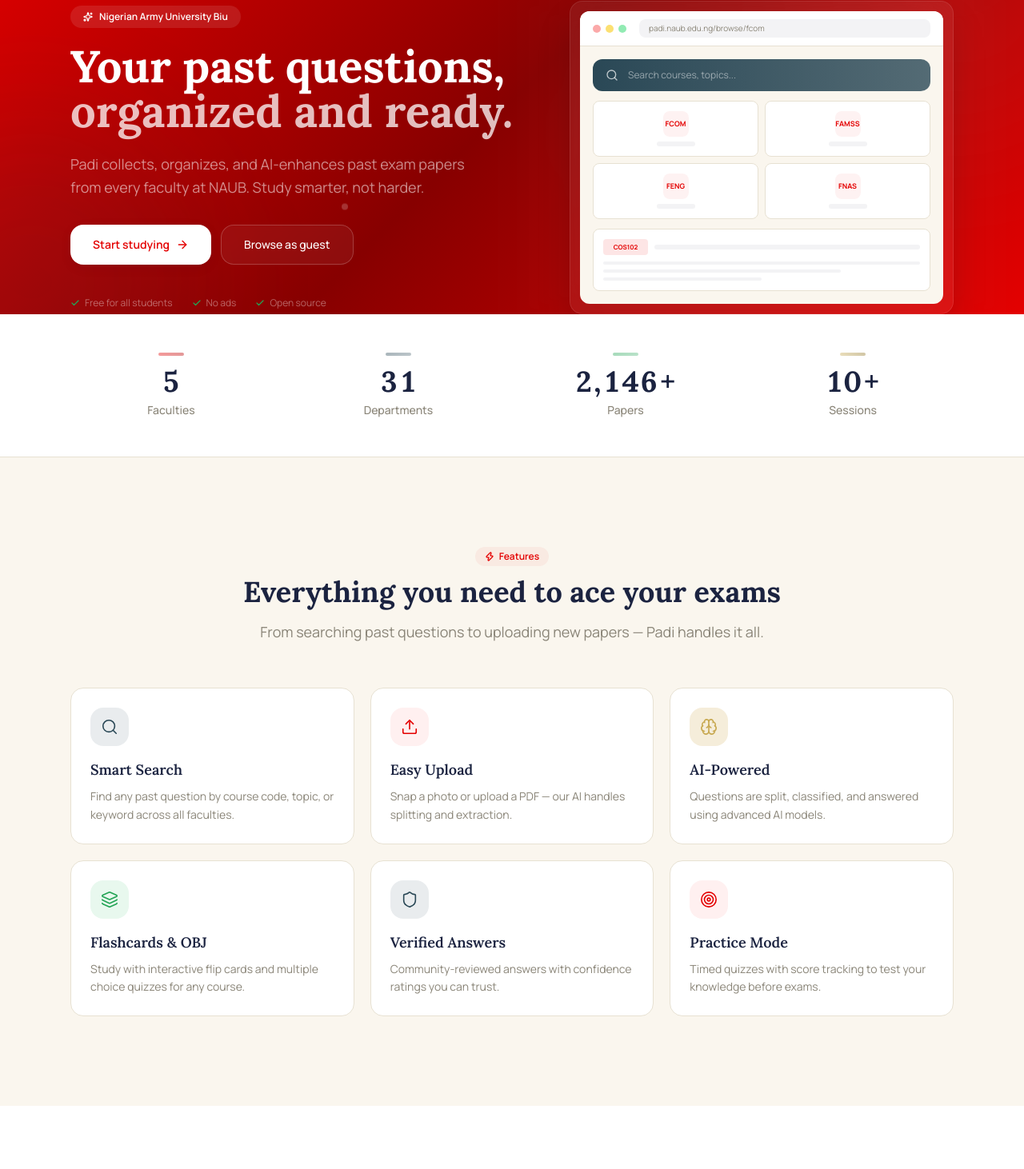
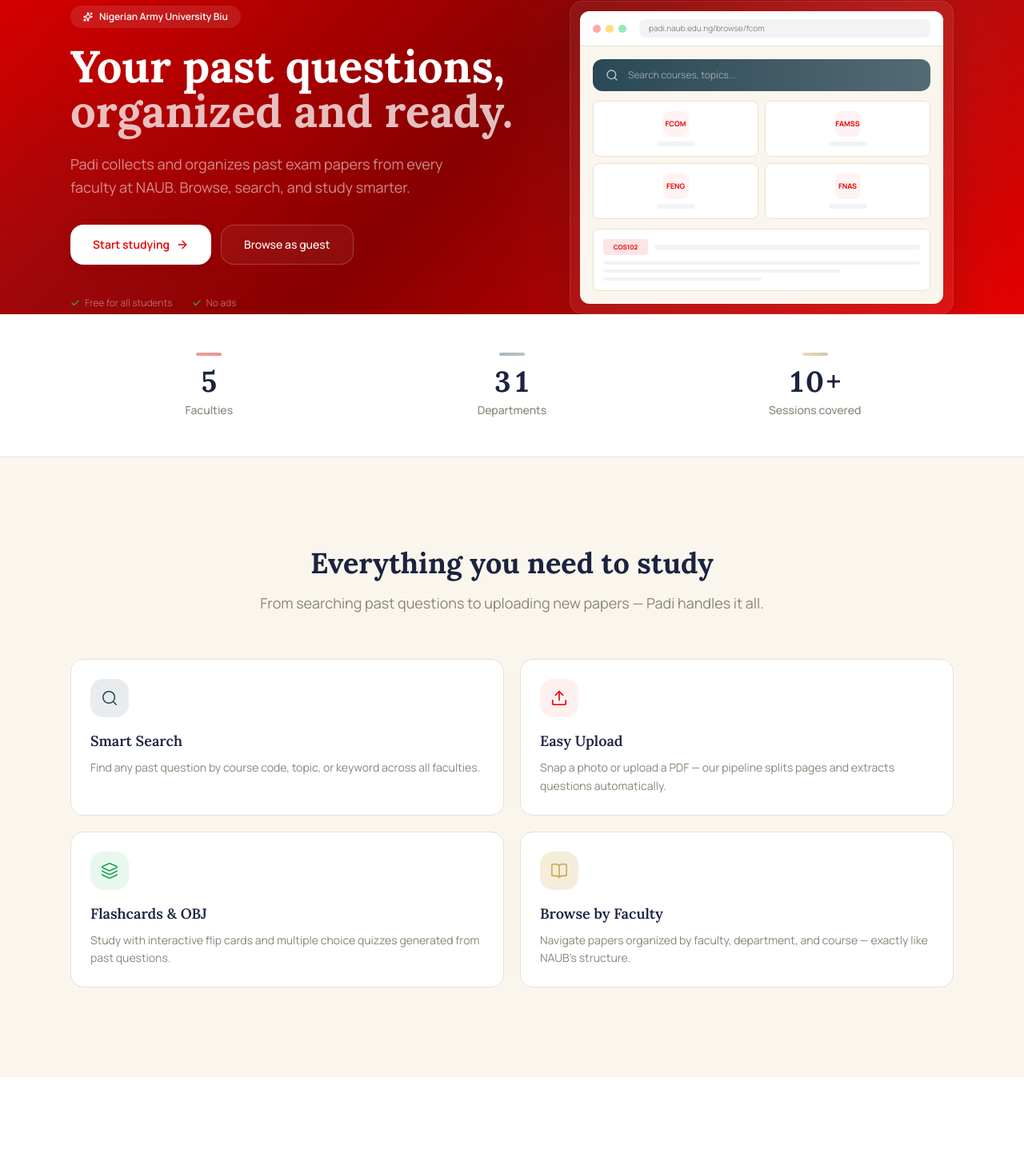
Before and after one commit to Don-Vicks/naub-question-bank, a Next.js app in the folder apps/frontend/: page / in a window 1280 px wide. Shown: the part 139-1601 px from the top of the page at 80% size. Built offline with nearby package versions, Linux system fonts and the light colour scheme.

Commit message:
refactor: simplify landing page by removing testimonials, animated counters, and excess features

```diff
--- a/apps/frontend/src/app/page.tsx
+++ b/apps/frontend/src/app/page.tsx
@@ -7,52 +7,16 @@
   Search,
   Upload,
   BookOpen,
-  Shield,
-  Zap,
-  Users,
   ArrowRight,
   Check,
   GraduationCap,
-  FileText,
   Sparkles,
-  Brain,
-  Target,
-  Clock,
+  Layers,
   ChevronRight,
-  Star,
-  Layers,
 } from 'lucide-react';
 import { FACULTIES, getDepartmentsByFaculty } from '@/lib/naub-data';
 import { useAuthStore } from '@/lib/auth-store';
 import { Logo } from '@/components/ui/Logo';
-
-function AnimatedCounter({ end, suffix = '' }: { end: number; suffix?: string }) {
-  const [count, setCount] = useState(0);
-
-  useEffect(() => {
-    const duration = 2000;
-    const steps = 60;
-    const increment = end / steps;
-    let current = 0;
-    const timer = setInterval(() => {
-      current += increment;
-      if (current >= end) {
-        setCount(end);
-        clearInterval(timer);
-      } else {
-        setCount(Math.floor(current));
-      }
-    }, duration / steps);
-    return () => clearInterval(timer);
-  }, [end]);
-
-  return (
-    <span>
-      {count.toLocaleString()}
-      {suffix}
-    </span>
-  );
-}
 
 const FEATURES = [
   {
@@ -64,32 +28,20 @@
   {
     icon: Upload,
     title: 'Easy Upload',
-    description: 'Snap a photo or upload a PDF — our AI handles splitting and extraction.',
+    description: 'Snap a photo or upload a PDF — our pipeline splits pages and extracts questions automatically.',
     color: 'bg-army-50 text-army',
-  },
-  {
-    icon: Brain,
-    title: 'AI-Powered',
-    description: 'Questions are split, classified, and answered using advanced AI models.',
-    color: 'bg-naub-gold-light text-naub-gold',
   },
   {
     icon: Layers,
     title: 'Flashcards & OBJ',
-    description: 'Study with interactive flip cards and multiple choice quizzes for any course.',
+    description: 'Study with interactive flip cards and multiple choice quizzes generated from past questions.',
     color: 'bg-naub-green-light text-naub-green',
   },
   {
-    icon: Shield,
-    title: 'Verified Answers',
-    description: 'Community-reviewed answers with confidence ratings you can trust.',
-    color: 'bg-naub-teal/10 text-naub-teal',
-  },
-  {
-    icon: Target,
-    title: 'Practice Mode',
-    description: 'Timed quizzes with score tracking to test your knowledge before exams.',
-    color: 'bg-army-50 text-army',
+    icon: BookOpen,
+    title: 'Browse by Faculty',
+    description: 'Navigate papers organized by faculty, department, and course — exactly like NAUB\'s structure.',
+    color: 'bg-naub-gold-light text-naub-gold',
   },
 ];
 
@@ -103,38 +55,17 @@
   },
   {
     step: '02',
-    icon: Brain,
+    icon: Search,
     title: 'AI processes them',
-    description: 'Our pipeline splits pages, extracts questions, and generates verified answers.',
+    description: 'Our pipeline splits pages, extracts questions, and organizes them by course.',
     color: 'from-naub-teal to-naub-teal/80',
   },
   {
     step: '03',
     icon: BookOpen,
-    title: 'Study & practice',
-    description: 'Browse by faculty, use flashcards, or take timed practice quizzes.',
+    title: 'Study & review',
+    description: 'Browse by faculty, search by keyword, or use flashcards to revise.',
     color: 'from-naub-green to-naub-green/80',
-  },
-];
-
-const TESTIMONIALS = [
-  {
-    name: 'Abdulrahman K.',
-    faculty: 'FCOM — Computer Science',
-    text: 'Padi saved me during exam prep. I found past questions for COS201 in seconds and the flashcards helped me revise between lectures.',
-    rating: 5,
-  },
-  {
-    name: 'Fatima B.',
-    faculty: 'FAMSS — Accounting',
-    text: 'The AI answers are surprisingly accurate. I cross-check with my textbooks and it\'s spot on most times. Best study tool at NAUB.',
-    rating: 5,
-  },
-  {
-    name: 'Ibrahim M.',
-    faculty: 'FENG — Mechanical Engineering',
-    text: 'Uploading my department\'s past papers was so easy. Now everyone in my class can access them. This is what NAUB needed.',
-    rating: 5,
   },
 ];
 
@@ -161,15 +92,9 @@
     <div className="min-h-screen">
       {/* Hero */}
       <section className="relative overflow-hidden bg-gradient-army">
-        {/* Decorative blurs — layered for depth */}
         <div className="absolute inset-0 pointer-events-none">
           <div className="absolute -right-40 -top-40 h-[500px] w-[500px] rounded-full bg-white/[0.04] blur-[100px]" />
           <div className="absolute -bottom-40 -left-40 h-[400px] w-[400px] rounded-full bg-naub-teal/10 blur-[80px]" />
-          <div className="absolute right-1/4 top-1/3 h-64 w-64 rounded-full bg-white/[0.02] blur-[60px]" />
-          {/* Floating accent orbs */}
-          <div className="absolute right-20 top-20 h-3 w-3 rounded-full bg-naub-gold/30 animate-float" />
-          <div className="absolute left-1/3 bottom-32 h-2 w-2 rounded-full bg-white/20 animate-float" style={{ animationDelay: '1s' }} />
-          <div className="absolute right-1/3 top-1/2 h-2.5 w-2.5 rounded-full bg-naub-green/20 animate-float" style={{ animationDelay: '2s' }} />
         </div>
 
         <div className="relative mx-auto max-w-6xl px-6 py-16 lg:py-0">
@@ -208,8 +133,8 @@
                 <span className="text-white/75">organized and ready.</span>
               </h1>
               <p className="mt-6 max-w-lg text-lg text-white/55 leading-relaxed">
-                Padi collects, organizes, and AI-enhances past exam papers from every faculty
-                at NAUB. Study smarter, not harder.
+                Padi collects and organizes past exam papers from every faculty
+                at NAUB. Browse, search, and study smarter.
               </p>
               <div className="mt-8 flex flex-wrap gap-3">
                 <Link
@@ -241,22 +166,15 @@
                   <Check size={12} strokeWidth={2.5} className="text-naub-green" />
                   No ads
                 </span>
-                <span className="flex items-center gap-1.5">
-                  <Check size={12} strokeWidth={2.5} className="text-naub-green" />
-                  Open source
-                </span>
               </div>
             </div>
 
             {/* Device mockup */}
             <div className="hidden lg:block">
               <div className="relative">
-                {/* Glow behind */}
                 <div className="absolute -inset-8 rounded-3xl bg-white/[0.03] blur-2xl" />
-                {/* Device frame */}
                 <div className="relative rounded-2xl border border-white/10 bg-white/[0.06] p-3 backdrop-blur-xl shadow-2xl">
                   <div className="rounded-xl bg-paper overflow-hidden">
-                    {/* Browser chrome */}
                     <div className="flex items-center gap-2 border-b border-line bg-white px-4 py-2.5">
                       <div className="flex gap-1.5">
                         <div className="h-2.5 w-2.5 rounded-full bg-red-400/60" />
@@ -267,7 +185,6 @@
                         padi.naub.edu.ng/browse/fcom
                       </div>
                     </div>
-                    {/* Content mockup */}
                     <div className="p-4 space-y-3">
                       <div className="flex items-center gap-3 rounded-xl bg-gradient-to-r from-naub-teal to-naub-teal/80 px-4 py-3">
                         <Search size={16} className="text-white/70" />
@@ -310,7 +227,6 @@
 
       {/* Stats */}
       <section className="relative border-b border-line bg-white overflow-hidden">
-        {/* Subtle dot texture */}
         <div
           className="pointer-events-none absolute inset-0 opacity-[0.02]"
           style={{
@@ -319,20 +235,19 @@
           }}
         />
         <div className="relative mx-auto max-w-6xl px-6 py-12">
-          <div className="grid grid-cols-2 gap-8 md:grid-cols-4">
+          <div className="grid grid-cols-2 gap-8 md:grid-cols-3">
             {[
-              { value: 5, label: 'Faculties', suffix: '', accent: 'from-army to-army-700' },
-              { value: 31, label: 'Departments', suffix: '', accent: 'from-naub-teal to-naub-teal/80' },
-              { value: 2146, label: 'Papers', suffix: '+', accent: 'from-naub-green to-naub-green/80' },
-              { value: 10, label: 'Sessions', suffix: '+', accent: 'from-naub-gold to-marigold-600' },
-            ].map(({ value, label, suffix, accent }) => (
+              { value: '5', label: 'Faculties', accent: 'from-army to-army-700' },
+              { value: '31', label: 'Departments', accent: 'from-naub-teal to-naub-teal/80' },
+              { value: '10+', label: 'Sessions covered', accent: 'from-naub-gold to-marigold-600' },
+            ].map(({ value, label, accent }) => (
               <div key={label} className="group text-center">
                 <div className={`mx-auto mb-3 h-1 w-8 rounded-full bg-gradient-to-r ${accent} opacity-40 transition-all duration-300 group-hover:w-12 group-hover:opacity-80`} />
                 <p
                   className="text-3xl font-bold text-ink md:text-4xl tabular-nums"
                   style={{ fontFamily: "'Lora', Georgia, serif" }}
                 >
-                  <AnimatedCounter end={value} suffix={suffix} />
+                  {value}
                 </p>
                 <p className="mt-1.5 text-sm text-muted font-medium">{label}</p>
               </div>
@@ -345,30 +260,23 @@
       <section className="bg-paper py-20 lg:py-28">
         <div className="mx-auto max-w-6xl px-6">
           <div className="text-center mb-14">
-            <span className="mb-3 inline-flex items-center gap-1.5 rounded-full bg-army/5 px-3 py-1 text-xs font-semibold text-army">
-              <Zap size={12} strokeWidth={2.5} />
-              Features
-            </span>
             <h2
               className="text-3xl font-bold text-ink md:text-4xl"
               style={{ fontFamily: "'Lora', Georgia, serif" }}
             >
-              Everything you need to ace your exams
+              Everything you need to study
             </h2>
             <p className="mt-4 text-lg text-muted max-w-2xl mx-auto">
               From searching past questions to uploading new papers — Padi handles it all.
             </p>
           </div>
 
-          <div className="grid grid-cols-1 gap-5 sm:grid-cols-2 lg:grid-cols-3">
+          <div className="grid grid-cols-1 gap-5 sm:grid-cols-2">
             {FEATURES.map(({ icon: Icon, title, description, color }) => (
               <div
                 key={title}
                 className="group relative overflow-hidden rounded-2xl border border-line bg-white p-6 transition-all duration-300 hover:border-army/15 hover:shadow-card-hover hover:translate-y-[-2px]"
               >
-                {/* Shine sweep */}
-                <div className="absolute -left-full top-0 h-full w-1/2 -skew-x-12 bg-gradient-to-r from-transparent via-white/20 to-transparent transition-transform duration-700 group-hover:translate-x-[300%]" />
-
                 <div
                   className={`mb-4 flex h-12 w-12 items-center justify-center rounded-2xl ${color} transition-all duration-300 group-hover:scale-110 group-hover:shadow-lg`}
                 >
@@ -388,20 +296,15 @@
       <section className="bg-white py-20 lg:py-28">
         <div className="mx-auto max-w-6xl px-6">
           <div className="text-center mb-14">
-            <span className="mb-3 inline-flex items-center gap-1.5 rounded-full bg-naub-teal/10 px-3 py-1 text-xs font-semibold text-naub-teal">
-              <Clock size={12} strokeWidth={2.5} />
-              How it works
-            </span>
             <h2
               className="text-3xl font-bold text-ink md:text-4xl"
               style={{ fontFamily: "'Lora', Georgia, serif" }}
             >
-              Three steps to better grades
+              How it works
             </h2>
           </div>
 
           <div className="relative grid grid-cols-1 gap-8 md:grid-cols-3">
-            {/* Connecting line (desktop) */}
             <div className="absolute left-1/6 right-1/6 top-12 hidden h-px bg-gradient-to-r from-army/20 via-naub-teal/20 to-naub-green/20 md:block" />
 
             {STEPS.map(({ step, icon: Icon, title, description, color }) => (
@@ -435,10 +338,6 @@
       <section className="bg-paper py-20 lg:py-28">
         <div className="mx-auto max-w-6xl px-6">
           <div className="text-center mb-14">
-            <span className="mb-3 inline-flex items-center gap-1.5 rounded-full bg-naub-green-light px-3 py-1 text-xs font-semibold text-naub-green">
-              <GraduationCap size={12} strokeWidth={2.5} />
-              Coverage
-            </span>
             <h2
               className="text-3xl font-bold text-ink md:text-4xl"
               style={{ fontFamily: "'Lora', Georgia, serif" }}
@@ -487,57 +386,11 @@
         </div>
       </section>
 
-      {/* Testimonials */}
-      <section className="bg-white py-20 lg:py-28">
-        <div className="mx-auto max-w-6xl px-6">
-          <div className="text-center mb-14">
-            <span className="mb-3 inline-flex items-center gap-1.5 rounded-full bg-naub-gold-light px-3 py-1 text-xs font-semibold text-naub-gold">
-              <Star size={12} strokeWidth={2.5} />
-              Testimonials
-            </span>
-            <h2
-              className="text-3xl font-bold text-ink md:text-4xl"
-              style={{ fontFamily: "'Lora', Georgia, serif" }}
-            >
-              Loved by NAUB students
-            </h2>
-          </div>
-
-          <div className="grid grid-cols-1 gap-6 md:grid-cols-3">
-            {TESTIMONIALS.map((t) => (
-              <div
-                key={t.name}
-                className="relative overflow-hidden rounded-2xl border border-line bg-paper p-6 transition-all duration-300 hover:shadow-card-hover hover:border-army/10"
-              >
-                {/* Subtle gold accent on hover */}
-                <div className="absolute -right-8 -top-8 h-24 w-24 rounded-full bg-naub-gold/5 transition-transform duration-500 hover:scale-150" />
-
-                <div className="relative">
-                  <div className="mb-3 flex gap-0.5">
-                    {Array.from({ length: t.rating }).map((_, i) => (
-                      <Star key={i} size={14} fill="currentColor" className="text-naub-gold" />
-                    ))}
-                  </div>
-                  <p className="text-sm text-ink leading-relaxed mb-4">&ldquo;{t.text}&rdquo;</p>
-                  <div className="border-t border-line pt-4">
-                    <p className="text-sm font-semibold text-ink">{t.name}</p>
-                    <p className="text-xs text-muted mt-0.5">{t.faculty}</p>
-                  </div>
-                </div>
-              </div>
-            ))}
-          </div>
-        </div>
-      </section>
-
       {/* CTA */}
       <section className="relative overflow-hidden bg-gradient-army py-20 lg:py-28">
         <div className="absolute inset-0 pointer-events-none">
           <div className="absolute -right-32 -top-32 h-80 w-80 rounded-full bg-white/[0.04] blur-[80px]" />
           <div className="absolute -bottom-32 -left-32 h-80 w-80 rounded-full bg-naub-teal/10 blur-[80px]" />
-          {/* Floating accent orbs */}
-          <div className="absolute left-1/4 top-1/4 h-2 w-2 rounded-full bg-naub-gold/25 animate-float" style={{ animationDelay: '0.5s' }} />
-          <div className="absolute right-1/4 bottom-1/3 h-3 w-3 rounded-full bg-white/10 animate-float" style={{ animationDelay: '1.5s' }} />
         </div>
         <div className="relative mx-auto max-w-3xl px-6 text-center">
           <div className="mx-auto mb-6 flex h-16 w-16 items-center justify-center rounded-2xl bg-white/10 backdrop-blur-sm transition-transform duration-300 hover:scale-110">
@@ -550,7 +403,7 @@
             Ready to ace your exams?
           </h2>
           <p className="mt-4 text-lg text-white/55">
-            Join thousands of NAUB students using Padi to study smarter.
+            Join NAUB students using Padi to study smarter.
           </p>
           <div className="mt-8 flex flex-wrap justify-center gap-3">
             <Link
@@ -578,18 +431,16 @@
       <footer className="bg-ink py-14">
         <div className="mx-auto max-w-6xl px-6">
           <div className="grid grid-cols-1 gap-10 md:grid-cols-4">
-            {/* Brand */}
             <div className="md:col-span-2">
               <div className="mb-4">
                 <Logo size="md" href="/" />
               </div>
               <p className="text-sm text-white/40 max-w-sm leading-relaxed">
-                The past question bank for Nigerian Army University Biu. Built by 3 Software
-                Engineering students to help fellow students study smarter and excel.
+                The past question bank for Nigerian Army University Biu. Built by students,
+                for students.
               </p>
             </div>
 
-            {/* Quick links */}
             <div>
               <h4 className="text-xs font-semibold uppercase tracking-wider text-white/30 mb-4">
                 Quick links
@@ -613,7 +464,6 @@
               </ul>
             </div>
 
-            {/* Account */}
             <div>
               <h4 className="text-xs font-semibold uppercase tracking-wider text-white/30 mb-4">
                 Account
@@ -622,7 +472,6 @@
                 {[
                   { label: 'Sign in', href: '/login' },
                   { label: 'Register', href: '/register' },
-                  { label: 'Profile', href: '/profile' },
                 ].map((link) => (
                   <li key={link.href}>
                     <Link
@@ -643,8 +492,6 @@
             </p>
             <div className="flex items-center gap-4 text-xs text-white/25">
               <span>Nigerian Army University Biu</span>
-              <span className="text-white/10">|</span>
-              <span>Africa&apos;s First Green University</span>
             </div>
           </div>
         </div>
```
